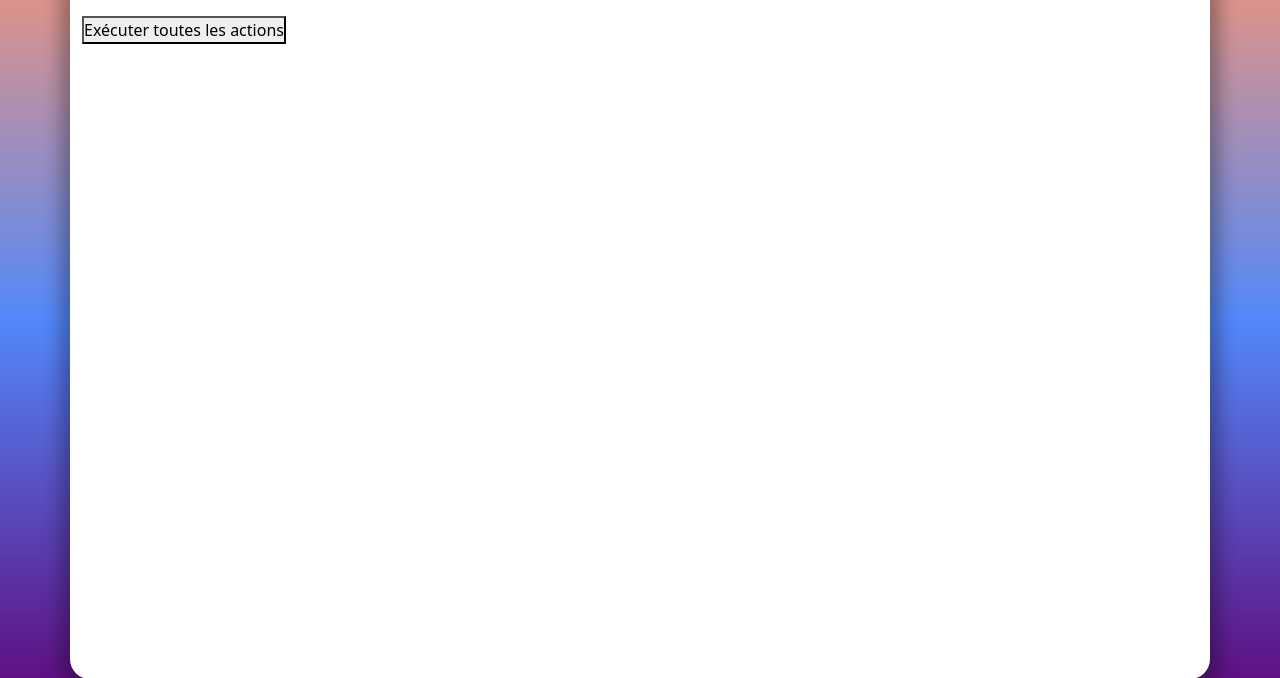
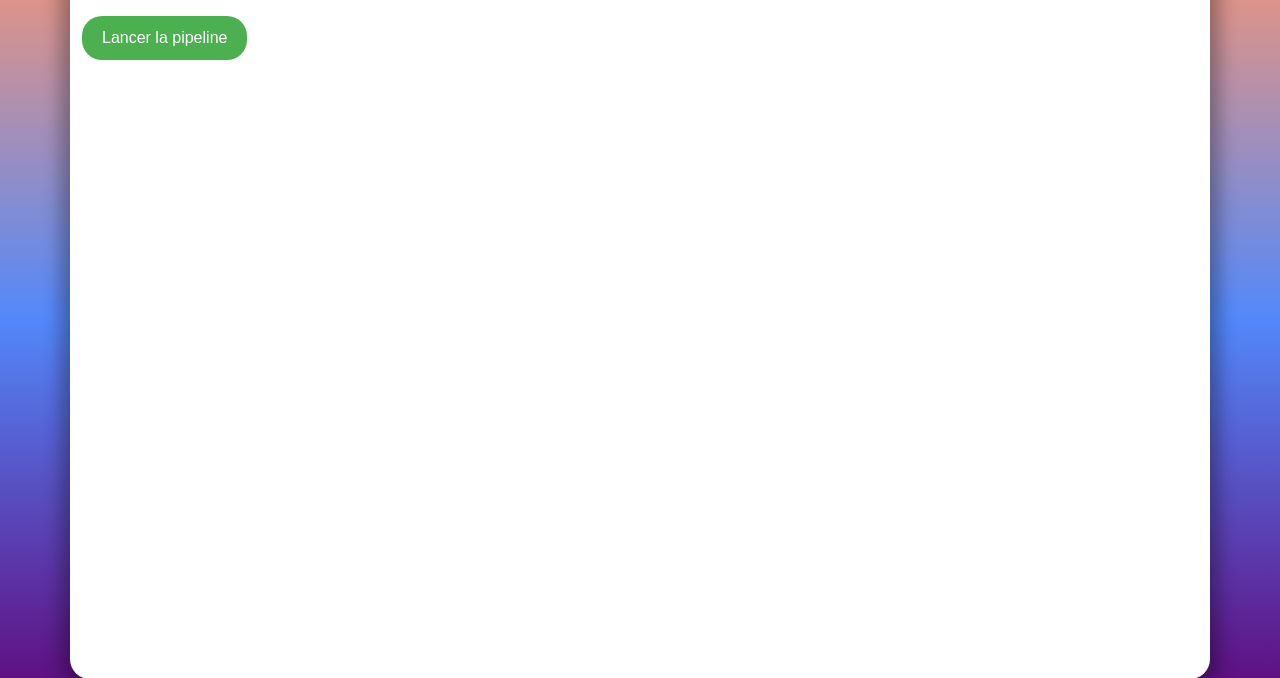
Before and after one commit to JulieMusique/ci-cd-app, a Flask app: template login/website/templates/Appcicd.html in a window 1280 px wide. Shown: the part 81-759 px from the top of the page. Run offline with Flask 3, Linux system fonts and the light colour scheme; the template is opened without the code that fills it, so the values that code supplies are empty.

Commit message:
fixing pipeline stage and adding pentest script

```diff
--- a/login/website/static/Appcicd.js
+++ b/login/website/static/Appcicd.js
@@ -30,6 +30,7 @@ async function runScript(endpoint, resultDivId, circleId, statusElementId) {
                 statusElement.innerText = "Terminé (Échec)"; // Set status to "Terminé (Échec)" on failure
                 statusState = "failed";
                 statusError = "Script a échoué avec le code de sortie : " + data.exitCode;
+                return;
 
             }
         } else {
@@ -39,6 +40,7 @@ async function runScript(endpoint, resultDivId, circleId, statusElementId) {
             statusElement.irText = "Terminé (Erreur HTTP)"; // Set status to "Terminé (Erreur HTTP)" on HTTP error
             statusState = "failed";
             statusError = "Erreur HTTP : " + response.status + " " + response.statusText;
+            return;
         }
     } catch (error) {
         outputDiv.innerHTML = "<p style='color: red;'>Une erreur s'est produite : " + error + "</p>";
@@ -47,6 +49,7 @@ async function runScript(endpoint, resultDivId, circleId, statusElementId) {
         statusElement.innerText = "Terminé (Erreur interne)"; // Set status to "Terminé (Erreur interne)" on internal error
         statusState = "failed";
         statusError = "Une erreur s'est produite : " + error;
+        return;
     }
     return {statusState, statusError};
 }
--- a/login/website/static/Appcicdd.css
+++ b/login/website/static/Appcicdd.css
@@ -118,38 +118,26 @@ table{
     background: #e0e0e0;
 }
 
-/*.circle {
-    width: 40px;
-    height: 40px;
-    margin: 2%;
-    border-radius: 50%;
-    border: 2px solid black;
-    position: relative;
+#bouton {
+    display: inline-block;
+    padding: 10px 20px;
+    border-radius: 20px; /* Coins arrondis */
+    background-color: #4CAF50; /* Couleur de fond verte */
+    color: white; /* Couleur du texte blanc */
+    font-family: "Arial", sans-serif; /* Police de caractères */
+    font-size: 16px; /* Taille de la police */
+    text-decoration: none; /* Supprime la décoration du texte */
+    border: none; /* Supprime la bordure */
+    cursor: pointer; /* Curseur de souris */
+    transition: background-color 0.3s; /* Transition de couleur de fond */
 }
 
-.circle:before {
-    content: "";
-    height: 10px;
-    width: 20px;
-    border-left: 3px solid #000;
-    border-bottom: 3px solid #000;
-    position: absolute;
-    left: 50%;
-    top: 50%;
-    transform: translate(-50%, -60%) rotate(-45deg);
-    transform-origin: center center;
+#bouton:hover {
+    background-color: #45a049; /* Couleur de fond verte légèrement plus foncée au survol */
 }
 
-.circle:after {
-    content: "";
-    position: absolute;
-    right: 0;
-    top: 19px;
-    background: #21d4fd;
-    width: 100%;
-    height: 2px;
-    transform: translateX(-50%);
-}*/
+
+
 
 @media (min-width: 768px) {
     .container {
--- a/login/website/templates/Appcicd.html
+++ b/login/website/templates/Appcicd.html
@@ -60,7 +60,7 @@
                   </table>
 
 
-                  <button onclick="executerActions()">Exécuter toutes les actions</button>
+                  <button id="bouton" onclick="executerActions()">Lancer la pipeline</button>
 
                   <div id="result1"></div>
                   <div id="result2"></div>
```
Also changed, not shown: login/instance/db.sqlite.
